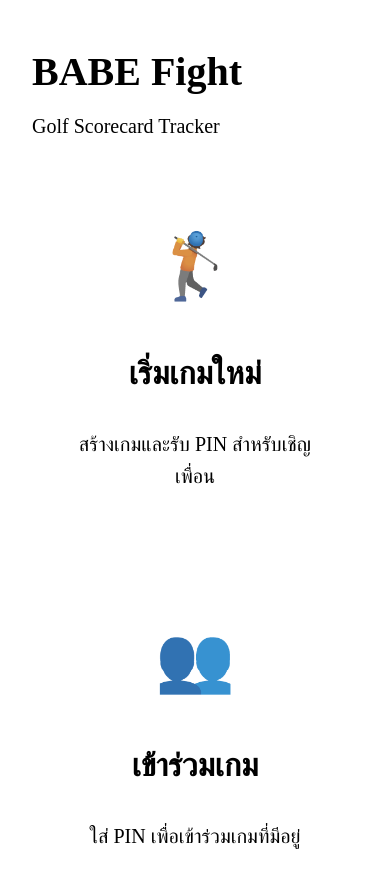
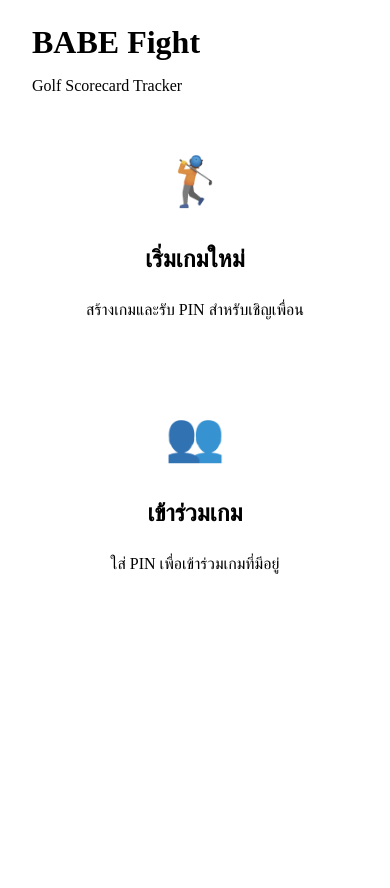
Before and after one commit to SmithMMTK/BABE_Fight, a React (Vite) app in the folder frontend/: page / in a window 390 px wide. Shown: the top 888 px of the page. After the commit the page ends 844 px from the top, so only its background shows below. Built offline with nearby package versions, Linux system fonts and the light colour scheme; no server answers; the HTML template or start-up script is replaced by a standard one.

Commit message:
fix: Reduce button size on mobile and remove handicap field from Create Game

```diff
--- a/frontend/src/pages/CreateGame.jsx
+++ b/frontend/src/pages/CreateGame.jsx
@@ -12,8 +12,7 @@ function CreateGame() {
   const [formData, setFormData] = useState({
     courseId: '',
     courseName: '',
-    hostUsername: '',
-    hostHandicap: 0
+    hostUsername: ''
   });
 
   useEffect(() => {
@@ -117,21 +116,6 @@ function CreateGame() {
               />
             </div>
 
-            <div className="form-group">
-              <label className="form-label">Handicap ของคุณ</label>
-              <input
-                type="number"
-                className="form-control"
-                placeholder="0-54"
-                value={formData.hostHandicap}
-                onChange={(e) => setFormData({...formData, hostHandicap: parseInt(e.target.value) || 0})}
-                min="0"
-                max="54"
-                required
-              />
-              <small style={{color: '#666', fontSize: '0.85rem'}}>ใส่ 0 ถ้าไม่มี handicap</small>
-            </div>
-
             <button type="submit" className="btn btn-success btn-block">
               สร้างเกม
             </button>
--- a/frontend/src/pages/Home.css
+++ b/frontend/src/pages/Home.css
@@ -64,25 +64,40 @@
 }
 
 @media (max-width: 768px) {
+  .home-wrapper {
+    margin: 1.5rem auto;
+  }
+
   .home-wrapper h1 {
-    font-size: 2.5rem;
+    font-size: 2rem;
   }
 
   .subtitle {
-    font-size: 1.25rem;
+    font-size: 1rem;
+    margin-bottom: 1.5rem;
   }
 
   .choice-container {
     grid-template-columns: 1fr;
-    gap: 1.5rem;
+    gap: 1rem;
   }
 
   .choice-card {
-    min-height: 250px;
-    padding: 2.5rem 1.5rem;
+    min-height: 180px;
+    padding: 1.5rem 1rem;
   }
 
   .choice-icon {
-    font-size: 4rem;
+    font-size: 3rem;
+    margin-bottom: 1rem;
+  }
+
+  .choice-card h2 {
+    font-size: 1.5rem;
+    margin-bottom: 0.5rem;
+  }
+
+  .choice-card p {
+    font-size: 1rem;
   }
 }
```
